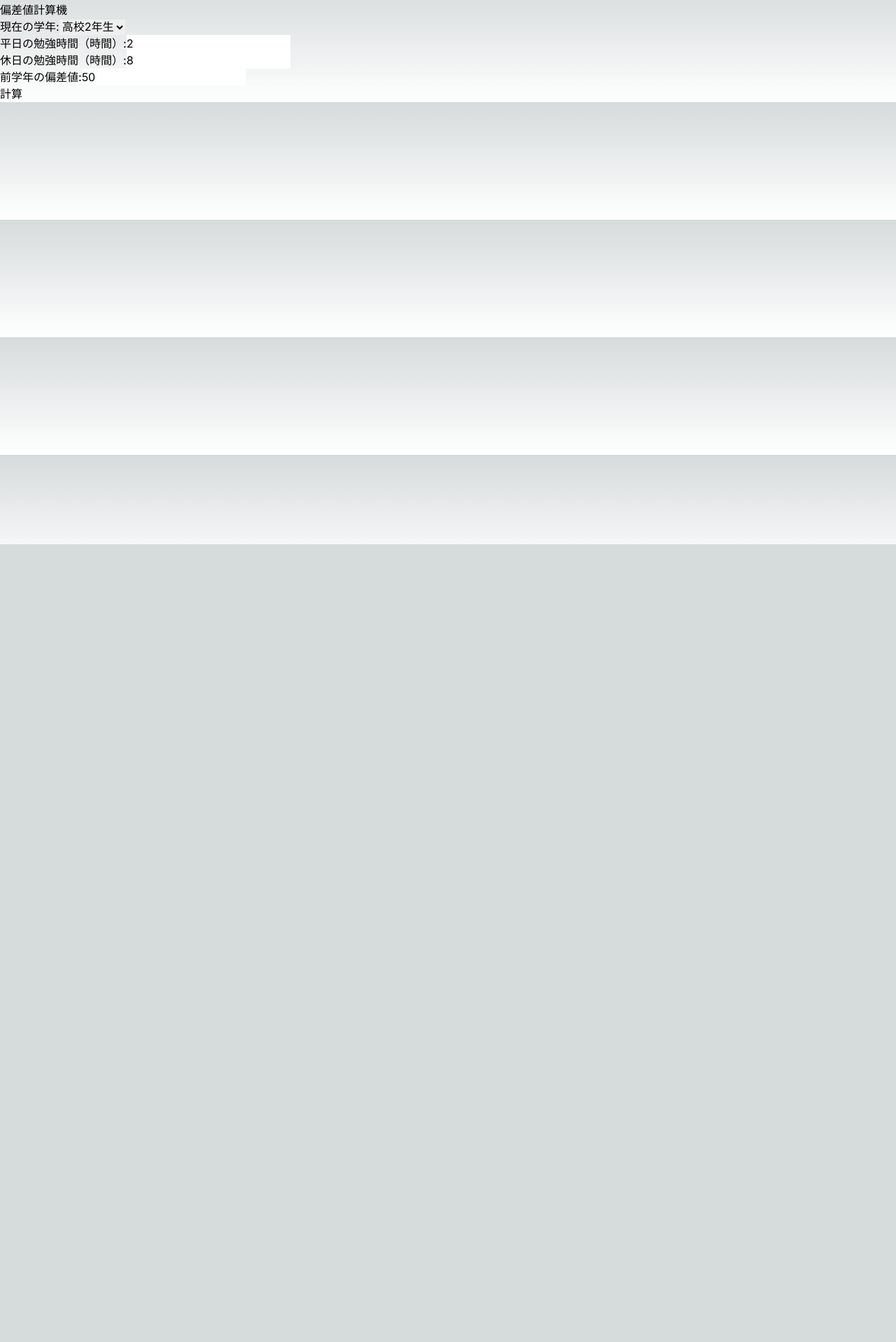
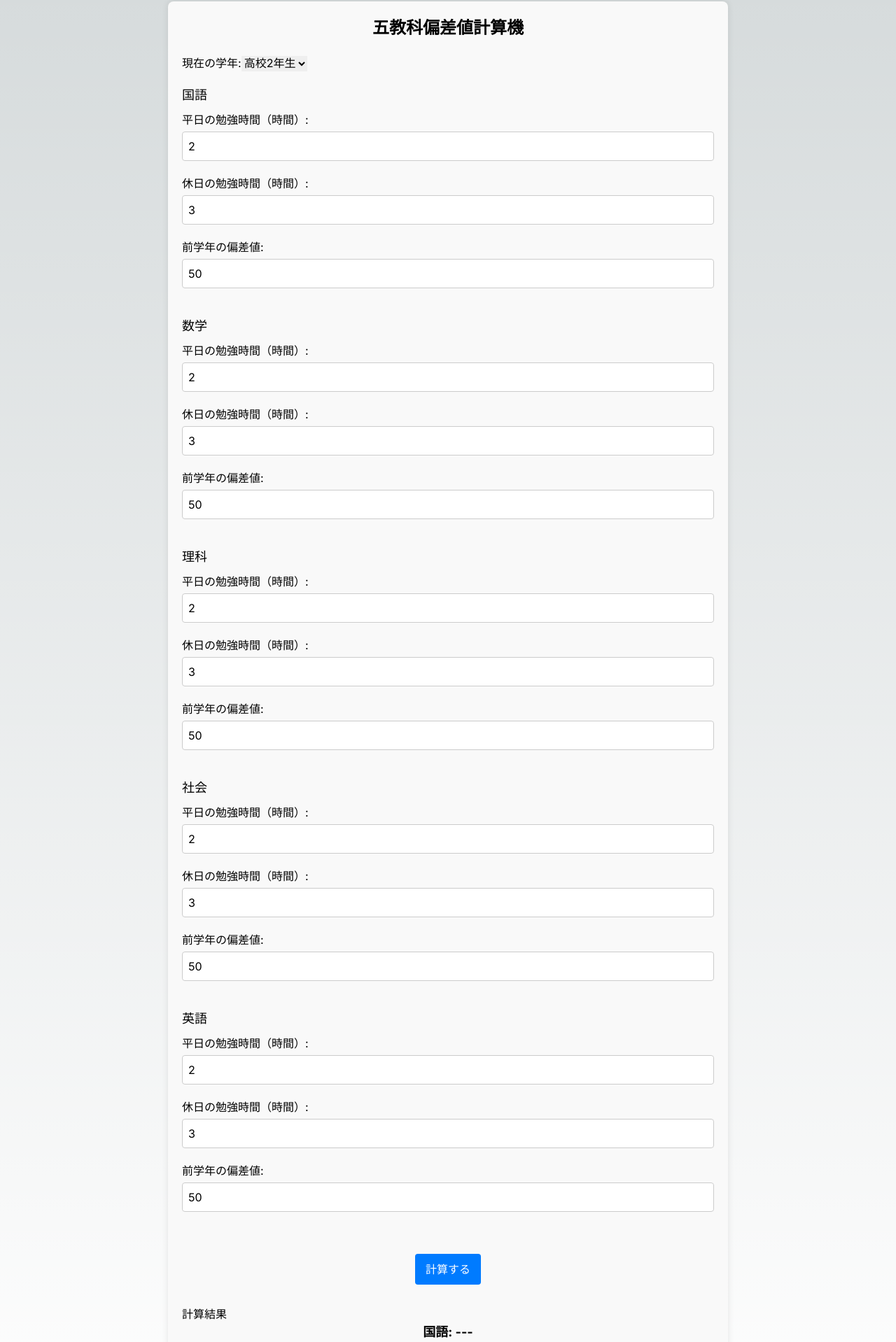
Before and after one commit to sekiguchimend/study-time, a Next.js app: page / in a window 1280 px wide. Shown: the part 22-1940 px from the top of the page at 70% size. Before the commit the page ends 800 px from the top, so only its background shows below. Built offline with nearby package versions, Linux system fonts and the light colour scheme.

Commit message:
機能はできた

```diff
--- /dev/null
+++ b/src/app/components/DeviationScoreCalculator.module.css
@@ -0,0 +1,79 @@
+.container {
+    max-width: 800px;
+    margin: 0 auto;
+    padding: 20px;
+    background-color: #f9f9f9;
+    border-radius: 8px;
+    box-shadow: 0 0 10px rgba(0, 0, 0, 0.1);
+}
+
+.title {
+    text-align: center;
+    margin-bottom: 20px;
+    font-size: 24px;
+    font-weight: bold;
+}
+
+.form {
+    display: flex;
+    flex-direction: column;
+}
+
+.gradeSelect {
+    margin-bottom: 20px;
+}
+
+.subject {
+    margin-bottom: 20px;
+}
+
+.subjectTitle {
+    font-size: 18px;
+    margin-bottom: 10px;
+}
+
+.subjectField {
+    margin-bottom: 20px;
+}
+
+.subjectField label {
+    display: block;
+    margin-bottom: 10px;
+    font-size: 16px;
+}
+
+.subjectField input[type="number"] {
+    width: 100%;
+    padding: 8px;
+    margin-top: 5px;
+    font-size: 16px;
+    border: 1px solid #ccc;
+    border-radius: 4px;
+}
+
+.calculateButton {
+    padding: 10px 15px;
+    font-size: 16px;
+    color: white;
+    background-color: #007bff;
+    border: none;
+    border-radius: 4px;
+    cursor: pointer;
+    align-self: center;
+    margin-top: 20px;
+}
+
+.calculateButton:hover {
+    background-color: #0056b3;
+}
+
+.results {
+    margin-top: 30px;
+}
+
+.result {
+    margin-bottom: 10px;
+    font-size: 18px;
+    font-weight: bold;
+    text-align: center;
+}
--- a/src/app/components/DeviationScoreCalculator.tsx
+++ b/src/app/components/DeviationScoreCalculator.tsx
@@ -1,63 +1,114 @@
 "use client"
 import React, { useState, FormEvent, ChangeEvent } from 'react';
-
-type Grade = 1 | 2 | 3;
-
-const calculateAdjustedDeviationScore = (
-    currentGrade: Grade,
-    weekdayHours: number,
-    weekendHours: number,
-    previousScore: number,
-    firstYearScore: number | null = null
-): number => {
-    const baseDeviationScore = (grade: Grade, weekdayHours: number, weekendHours: number): number => {
-        const avgWeekday: { [key in Grade]: number } = { 1: 60, 2: 105, 3: 240 };
-        const avgWeekend: { [key in Grade]: number } = { 1: 120, 2: 240, 3: 420 };
-        const stdDev: { [key in Grade]: number } = { 1: 50, 2: 65, 3: 80 };
-
-        const avgDaily = (avgWeekday[grade] * 5 + avgWeekend[grade] * 2) / 7;
-        const personalDaily = (weekdayHours * 60 * 5 + weekendHours * 60 * 2) / 7;
-
-        return 50 + 10 * (personalDaily - avgDaily) / stdDev[grade];
-    };
-
-    const currentBaseScore = baseDeviationScore(currentGrade, weekdayHours, weekendHours);
-    let adjustment = (currentBaseScore - previousScore) * 0.3;
-
-    if (currentGrade === 3 && firstYearScore !== null) {
-        const longTermAdjustment = (currentBaseScore - firstYearScore) * 0.1;
-        adjustment += longTermAdjustment;
-    }
-
-    const finalScore = Math.max(30, Math.min(80, currentBaseScore - adjustment));
-    return Math.round(finalScore * 100) / 100;
-};
+import styles from './DeviationScoreCalculator.module.css';
 
 const DeviationScoreCalculator: React.FC = () => {
     const [currentGrade, setCurrentGrade] = useState<Grade>(2);
-    const [weekdayHours, setWeekdayHours] = useState<number>(2);
-    const [weekendHours, setWeekendHours] = useState<number>(8);
-    const [previousScore, setPreviousScore] = useState<number>(50);
-    const [firstYearScore, setFirstYearScore] = useState<number | null>(null);
-    const [result, setResult] = useState<number | null>(null);
+    const [weekdays, setWeekdays] = useState<{ [key in Subjects]: number }>({
+        国語: 2,
+        数学: 2,
+        理科: 2,
+        社会: 2,
+        英語: 2,
+    });
+    const [weekends, setWeekends] = useState<{ [key in Subjects]: number }>({
+        国語: 3,
+        数学: 3,
+        理科: 3,
+        社会: 3,
+        英語: 3,
+    });
+    const [previousScores, setPreviousScores] = useState<{ [key in Subjects]: number }>({
+        国語: 50,
+        数学: 50,
+        理科: 50,
+        社会: 50,
+        英語: 50,
+    });
+    const [firstYearScores, setFirstYearScores] = useState<{ [key in Subjects]: number | null }>({
+        国語: null,
+        数学: null,
+        理科: null,
+        社会: null,
+        英語: null,
+    });
+    const [results, setResults] = useState<{ [key in Subjects]: number | null }>({
+        国語: null,
+        数学: null,
+        理科: null,
+        社会: null,
+        英語: null,
+    });
 
     const handleSubmit = (e: FormEvent<HTMLFormElement>) => {
         e.preventDefault();
-        const score = calculateAdjustedDeviationScore(
+        const newResults: { [key in Subjects]: number } = {
+            国語: calculateAdjustedDeviationScore(
                 currentGrade,
-            weekdayHours,
-            weekendHours,
-            previousScore,
-            currentGrade === 3 ? firstYearScore : null
-        );
-        setResult(score);
+                '国語',
+                weekdays['国語'],
+                weekends['国語'],
+                previousScores['国語'],
+                currentGrade === 3 ? firstYearScores['国語'] : null
+            ),
+            数学: calculateAdjustedDeviationScore(
+                currentGrade,
+                '数学',
+                weekdays['数学'],
+                weekends['数学'],
+                previousScores['数学'],
+                currentGrade === 3 ? firstYearScores['数学'] : null
+            ),
+            理科: calculateAdjustedDeviationScore(
+                currentGrade,
+                '理科',
+                weekdays['理科'],
+                weekends['理科'],
+                previousScores['理科'],
+                currentGrade === 3 ? firstYearScores['理科'] : null
+            ),
+            社会: calculateAdjustedDeviationScore(
+                currentGrade,
+                '社会',
+                weekdays['社会'],
+                weekends['社会'],
+                previousScores['社会'],
+                currentGrade === 3 ? firstYearScores['社会'] : null
+            ),
+            英語: calculateAdjustedDeviationScore(
+                currentGrade,
+                '英語',
+                weekdays['英語'],
+                weekends['英語'],
+                previousScores['英語'],
+                currentGrade === 3 ? firstYearScores['英語'] : null
+            ),
+        };
+        setResults(newResults);
+    };
+
+    const handleInputChange = (
+        e: ChangeEvent<HTMLInputElement>,
+        subject: Subjects,
+        type: 'weekday' | 'weekend' | 'previousScore' | 'firstYearScore'
+    ) => {
+        const value = Number(e.target.value);
+        if (type === 'weekday') {
+            setWeekdays({ ...weekdays, [subject]: value });
+        } else if (type === 'weekend') {
+            setWeekends({ ...weekends, [subject]: value });
+        } else if (type === 'previousScore') {
+            setPreviousScores({ ...previousScores, [subject]: value });
+        } else if (type === 'firstYearScore') {
+            setFirstYearScores({ ...firstYearScores, [subject]: value });
+        }
     };
 
     return (
-        <div>
-            <h2>偏差値計算機</h2>
-            <form onSubmit={handleSubmit}>
-                <div>
+        <div className={styles.container}>
+            <h2 className={styles.title}>五教科偏差値計算機</h2>
+            <form className={styles.form} onSubmit={handleSubmit}>
+                <div className={styles.gradeSelect}>
                     <label>
                         現在の学年:
                         <select
@@ -70,57 +121,64 @@ const DeviationScoreCalculator: React.FC = () => {
                         </select>
                     </label>
                 </div>
-                <div>
+                {(['国語', '数学', '理科', '社会', '英語'] as Subjects[]).map((subject) => (
+                    <div key={subject} className={styles.subject}>
+                        <h3 className={styles.subjectTitle}>{subject}</h3>
+                        <div className={styles.subjectField}>
                             <label>
                                 平日の勉強時間（時間）:
                                 <input
                                     type="number"
-                            value={weekdayHours}
-                            onChange={(e: ChangeEvent<HTMLInputElement>) => setWeekdayHours(Number(e.target.value))}
+                                    value={weekdays[subject]}
+                                    onChange={(e: ChangeEvent<HTMLInputElement>) => handleInputChange(e, subject, 'weekday')}
                                 />
                             </label>
                         </div>
-                <div>
+                        <div className={styles.subjectField}>
                             <label>
                                 休日の勉強時間（時間）:
                                 <input
                                     type="number"
-                            value={weekendHours}
-                            onChange={(e: ChangeEvent<HTMLInputElement>) => setWeekendHours(Number(e.target.value))}
+                                    value={weekends[subject]}
+                                    onChange={(e: ChangeEvent<HTMLInputElement>) => handleInputChange(e, subject, 'weekend')}
                                 />
                             </label>
                         </div>
-                <div>
+                        <div className={styles.subjectField}>
                             <label>
                                 前学年の偏差値:
                                 <input
                                     type="number"
-                            value={previousScore}
-                            onChange={(e: ChangeEvent<HTMLInputElement>) => setPreviousScore(Number(e.target.value))}
+                                    value={previousScores[subject]}
+                                    onChange={(e: ChangeEvent<HTMLInputElement>) => handleInputChange(e, subject, 'previousScore')}
                                     disabled={currentGrade === 1}
                                 />
                             </label>
                         </div>
                         {currentGrade === 3 && (
-                    <div>
+                            <div className={styles.subjectField}>
                                 <label>
                                     高校1年生時の偏差値:
                                     <input
                                         type="number"
-                                value={firstYearScore || ''}
-                                onChange={(e: ChangeEvent<HTMLInputElement>) => setFirstYearScore(Number(e.target.value))}
+                                        value={firstYearScores[subject] || ''}
+                                        onChange={(e: ChangeEvent<HTMLInputElement>) => handleInputChange(e, subject, 'firstYearScore')}
                                     />
                                 </label>
                             </div>
                         )}
-                <button type="submit">計算</button>
+                    </div>
+                ))}
+                <button type="submit" className={styles.calculateButton}>計算する</button>
             </form>
-            {result !== null && (
-                <div>
-                    <h3>結果</h3>
-                    <p>調整後の偏差値: {result}</p>
+            <div className={styles.results}>
+                <h3>計算結果</h3>
+                {(['国語', '数学', '理科', '社会', '英語'] as Subjects[]).map((subject) => (
+                    <div key={subject} className={styles.result}>
+                        {subject}: {results[subject] !== null ? results[subject] : '---'}
                     </div>
-            )}
+                ))}
+            </div>
         </div>
     );
 };
```
Lines whose indentation alone changed are shown as unchanged.
